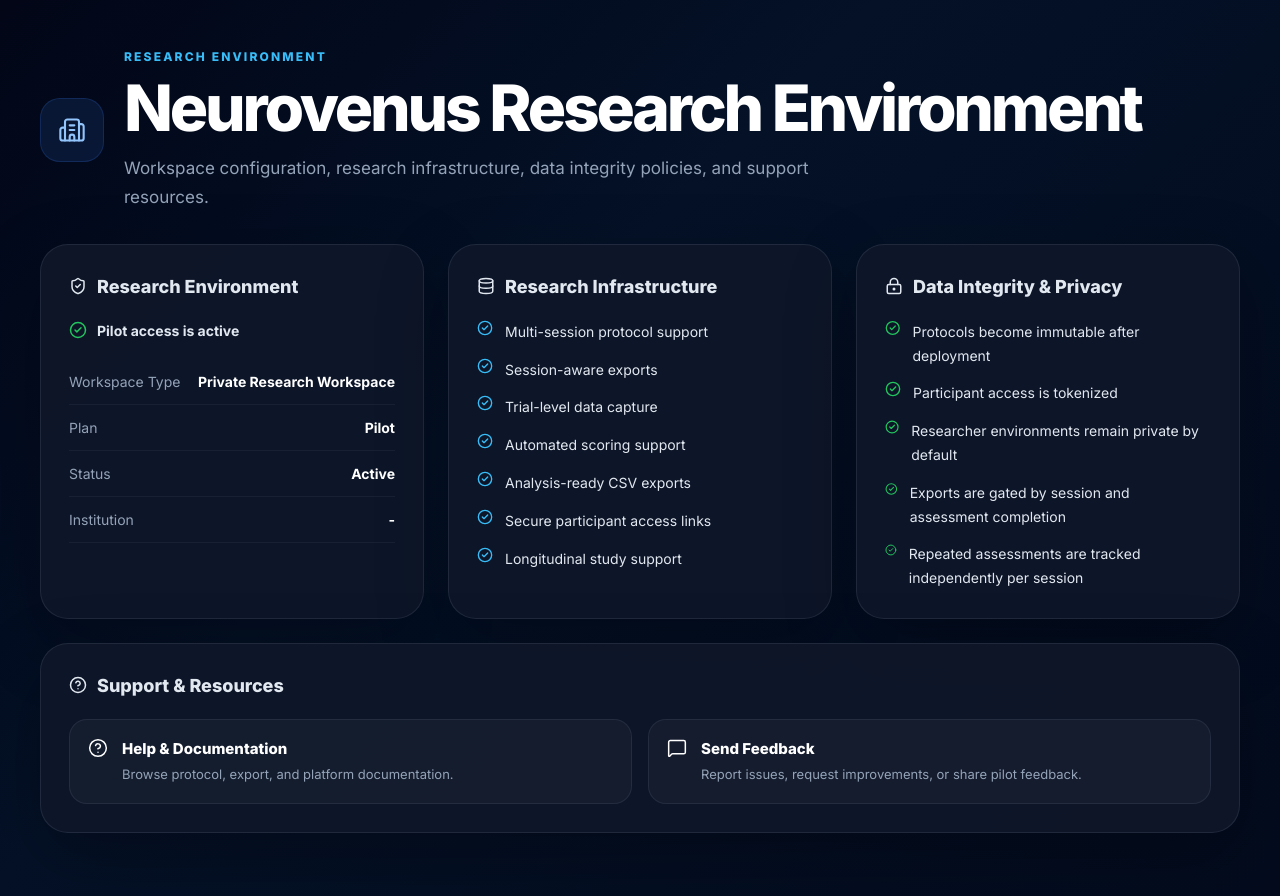
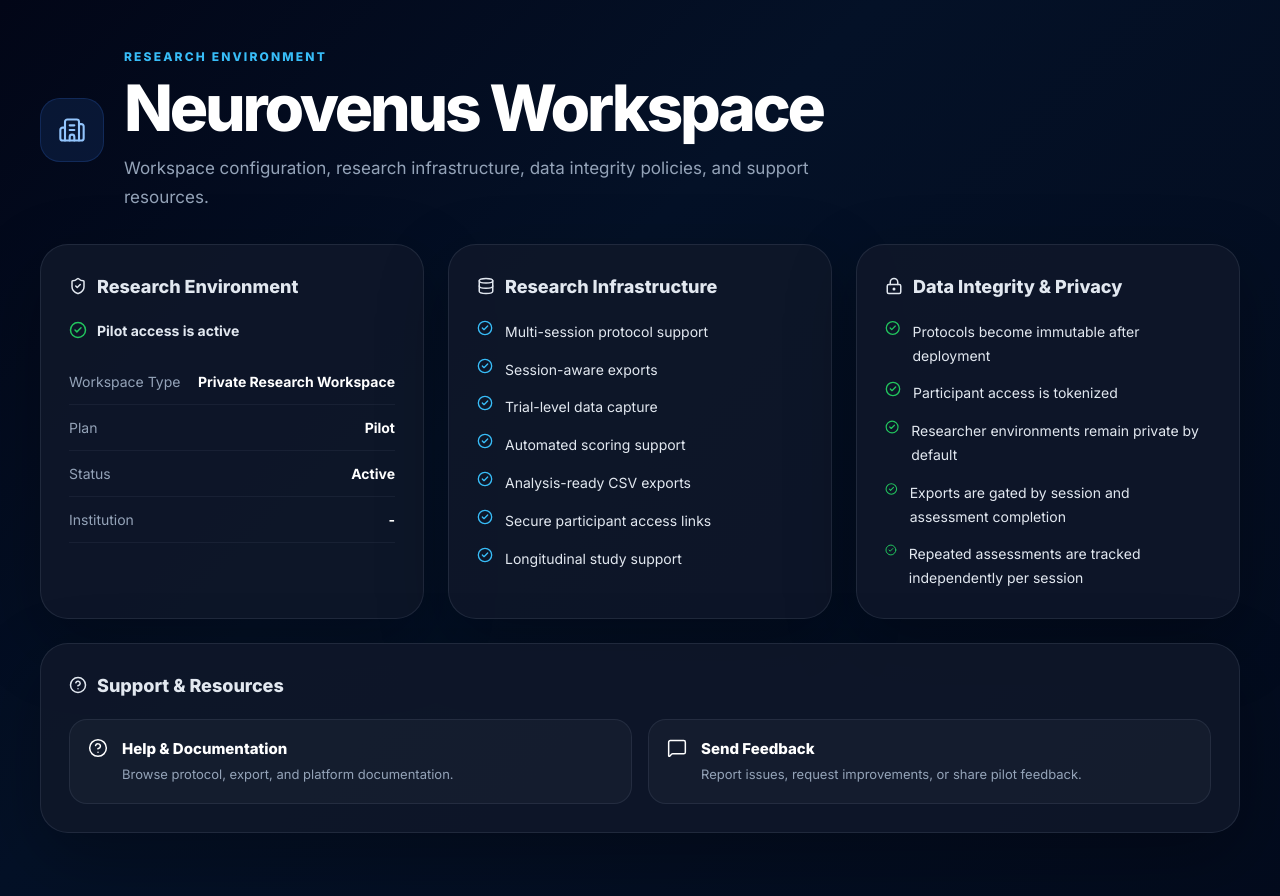
Before and after one commit to Entaze/neurovenus, a React (Vite) app in the folder client/: page /organization in a window 1280 px wide. Shown: the top 896 px of the page. Built offline with nearby package versions, Linux system fonts and the light colour scheme; no server answers.

Commit message:
Refine research environment workspace experience

```diff
--- a/client/src/pages/OrganizationPage.jsx
+++ b/client/src/pages/OrganizationPage.jsx
@@ -26,7 +26,7 @@
   const organizationName =
     user?.organizationName ||
     user?.institution ||
-    "Neurovenus Research Environment";
+    "Neurovenus Workspace";
 
   const plan = formatLabel(user?.plan || "pilot");
 
```
